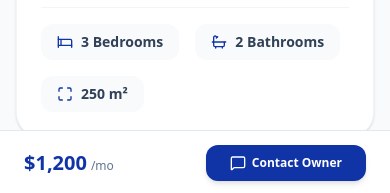
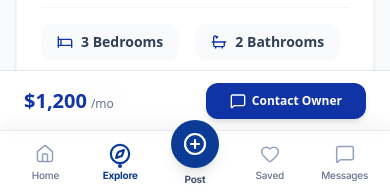
Before and after one commit to makmantechforge-ship-it/CRESLA, a Next.js app in the folder kresla-app/: page /properties/prop-001 in a window 390 px wide. Shown: the part 649-842 px from the top of the page. Built offline with nearby package versions, Linux system fonts and the light colour scheme; no server answers; the database is empty.

Commit message:
feat(ui): add modern bottom navigation bar for mobile view

```diff
--- a/kresla-app/src/app/layout.tsx
+++ b/kresla-app/src/app/layout.tsx
@@ -3,6 +3,7 @@ import { Inter } from "next/font/google";
 import "./globals.css";
 import Navbar from "@/components/layout/Navbar";
 import Footer from "@/components/layout/Footer";
+import MobileBottomNav from "@/components/layout/MobileBottomNav";
 
 const inter = Inter({ subsets: ["latin"] });
 
@@ -21,10 +22,11 @@ export default function RootLayout({
     <html lang="en" className="antialiased">
       <body className={`${inter.className} min-h-screen flex flex-col`}>
         <Navbar />
-        <main className="flex-1">
+        <main className="flex-1 pb-16 md:pb-0">
           {children}
         </main>
         <Footer />
+        <MobileBottomNav />
       </body>
     </html>
   );
--- a/kresla-app/src/app/properties/[id]/page.tsx
+++ b/kresla-app/src/app/properties/[id]/page.tsx
@@ -402,8 +402,8 @@ export default function PropertyDetailPage() {
 
       </div>
 
-      {/* MOBILE STICKY BOTTOM ACTION BAR */}
-      <div className="lg:hidden fixed bottom-0 left-0 right-0 bg-white/95 dark:bg-slate-900/95 backdrop-blur-md border-t border-slate-200 dark:border-slate-800 py-3.5 px-6 z-50 flex items-center justify-between shadow-xl">
+      {/* MOBILE STICKY BOTTOM ACTION BAR (Positioned above bottom nav) */}
+      <div className="lg:hidden fixed bottom-16 left-0 right-0 bg-white/95 dark:bg-slate-900/95 backdrop-blur-md border-t border-slate-200 dark:border-slate-800 py-3 px-6 z-40 flex items-center justify-between shadow-xl">
         <div>
           <span className="text-xl font-extrabold text-primary">{formatPrice(property.price)}</span>
           {priceType === 'rent' && <span className="text-xs text-slate-500 ml-1">/mo</span>}
--- /dev/null
+++ b/kresla-app/src/components/layout/MobileBottomNav.tsx
@@ -0,0 +1,110 @@
+'use client';
+
+import React from 'react';
+import Link from 'next/link';
+import { usePathname } from 'next/navigation';
+import { Home, Compass, PlusCircle, Heart, MessageSquare } from 'lucide-react';
+
+export default function MobileBottomNav() {
+  const pathname = usePathname();
+
+  const navItems = [
+    {
+      label: 'Home',
+      href: '/',
+      icon: Home,
+      exact: true,
+    },
+    {
+      label: 'Explore',
+      href: '/properties',
+      icon: Compass,
+      exact: false,
+    },
+    {
+      label: 'Post',
+      href: '/upload',
+      icon: PlusCircle,
+      exact: false,
+      isPrimary: true,
+    },
+    {
+      label: 'Saved',
+      href: '/favorites',
+      icon: Heart,
+      exact: false,
+    },
+    {
+      label: 'Messages',
+      href: '/messages',
+      icon: MessageSquare,
+      exact: false,
+    },
+  ];
+
+  return (
+    <nav
+      aria-label="Mobile Navigation"
+      className="md:hidden fixed bottom-0 left-0 right-0 z-50 bg-white/95 backdrop-blur-lg border-t border-slate-200/80 shadow-[0_-4px_20px_rgba(0,0,0,0.06)] pb-[env(safe-area-inset-bottom)]"
+    >
+      <div className="grid grid-cols-5 h-16 items-center px-2 max-w-lg mx-auto">
+        {navItems.map((item) => {
+          const isActive = item.exact
+            ? pathname === item.href
+            : pathname.startsWith(item.href);
+          const Icon = item.icon;
+
+          if (item.isPrimary) {
+            return (
+              <Link
+                key={item.href}
+                href={item.href}
+                className="flex flex-col items-center justify-center -mt-5 group"
+                aria-label={item.label}
+              >
+                <div className={`w-12 h-12 rounded-full flex items-center justify-center shadow-lg transition-transform duration-200 active:scale-90 ${
+                  isActive
+                    ? 'bg-[#0B3B95] text-white ring-4 ring-blue-100'
+                    : 'bg-[#0B3B95] text-white group-hover:scale-105'
+                }`}>
+                  <Icon className="w-6 h-6 stroke-[2.2]" />
+                </div>
+                <span className={`text-[10px] font-bold tracking-tight mt-1 ${
+                  isActive ? 'text-[#0B3B95]' : 'text-slate-600'
+                }`}>
+                  {item.label}
+                </span>
+              </Link>
+            );
+          }
+
+          return (
+            <Link
+              key={item.href}
+              href={item.href}
+              className={`flex flex-col items-center justify-center h-full py-1 transition-colors duration-150 relative ${
+                isActive
+                  ? 'text-[#0B3B95]'
+                  : 'text-slate-400 hover:text-slate-600'
+              }`}
+            >
+              <div className="relative">
+                <Icon className={`w-5 h-5 transition-transform duration-150 ${
+                  isActive ? 'stroke-[2.4] scale-110' : 'stroke-[1.8]'
+                }`} />
+                {isActive && (
+                  <span className="absolute -bottom-1 left-1/2 -translate-x-1/2 w-1 h-1 bg-[#0B3B95] rounded-full" />
+                )}
+              </div>
+              <span className={`text-[10px] mt-1 tracking-tight ${
+                isActive ? 'font-bold text-[#0B3B95]' : 'font-medium text-slate-500'
+              }`}>
+                {item.label}
+              </span>
+            </Link>
+          );
+        })}
+      </div>
+    </nav>
+  );
+}
```
